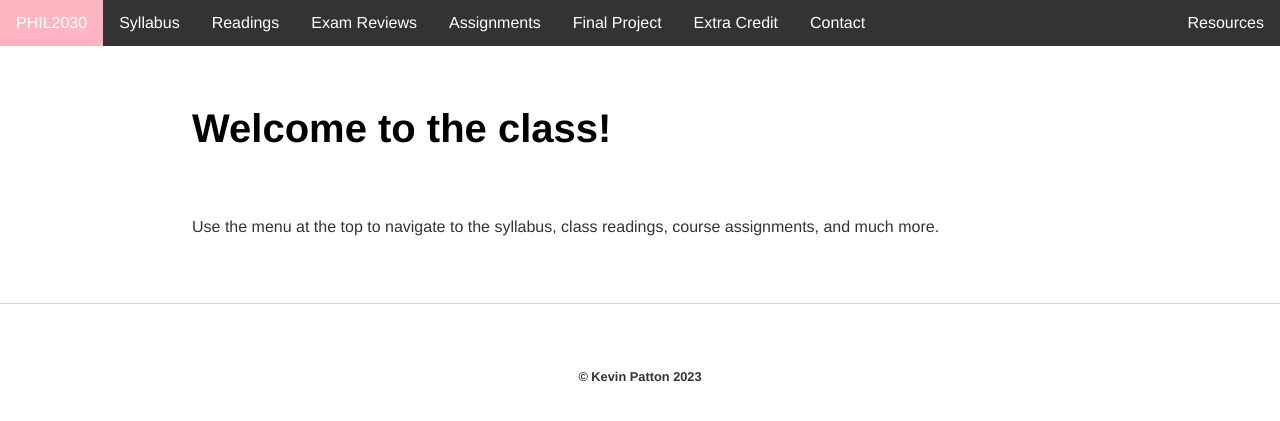
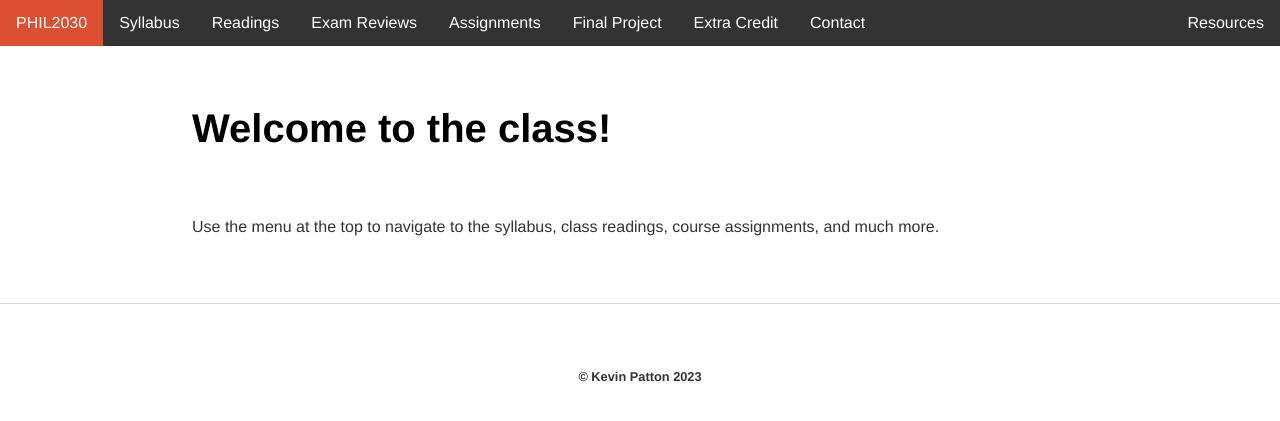
Before and after one commit to kevinjpatton/kevinjpatton.github.io, a Jekyll site: the page built from teaching/phil_2030/index.html, in a window 1280 px wide. Shown: the top 421 px of the page. Built offline with Jekyll 4.4.1, drawn with Linux system fonts in a browser that asks for light colours; Markdown is read by kramdown in place of the engine named in the settings.

Commit message:
Update 2030.html

```diff
--- a/_layouts/2030.html
+++ b/_layouts/2030.html
@@ -32,7 +32,7 @@
 
         ul.topnav li a.active,
         ul.topnav li a:hover:not(.active) {
-            background-color: #FFB6C1;
+            background-color: #DC4F30;
         }
 
         @media screen and (max-width: 600px) {
```
